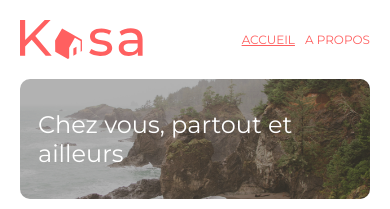
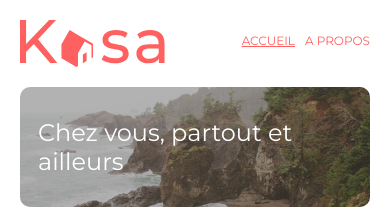
Before and after one commit to Sean-Kemp/kasa, a React (Create React App) app: page / in a window 390 px wide. Shown: the top 209 px of the page. Built offline with nearby package versions, Linux system fonts and the light colour scheme.

Commit message:
change logo size

```diff
--- a/src/styles/component-styles/header.css
+++ b/src/styles/component-styles/header.css
@@ -30,7 +30,7 @@
       .header__link {
             font-size: 12px;
             text-transform: uppercase;
-            margin-left: 10px;
+            margin: 0px 0px 5px 10px;
       }
 
       .header__nav {
@@ -41,6 +41,6 @@
       }
 
       .header__logo {
-            max-width: 35%;
+            width: 145px;
       }
 }
```
